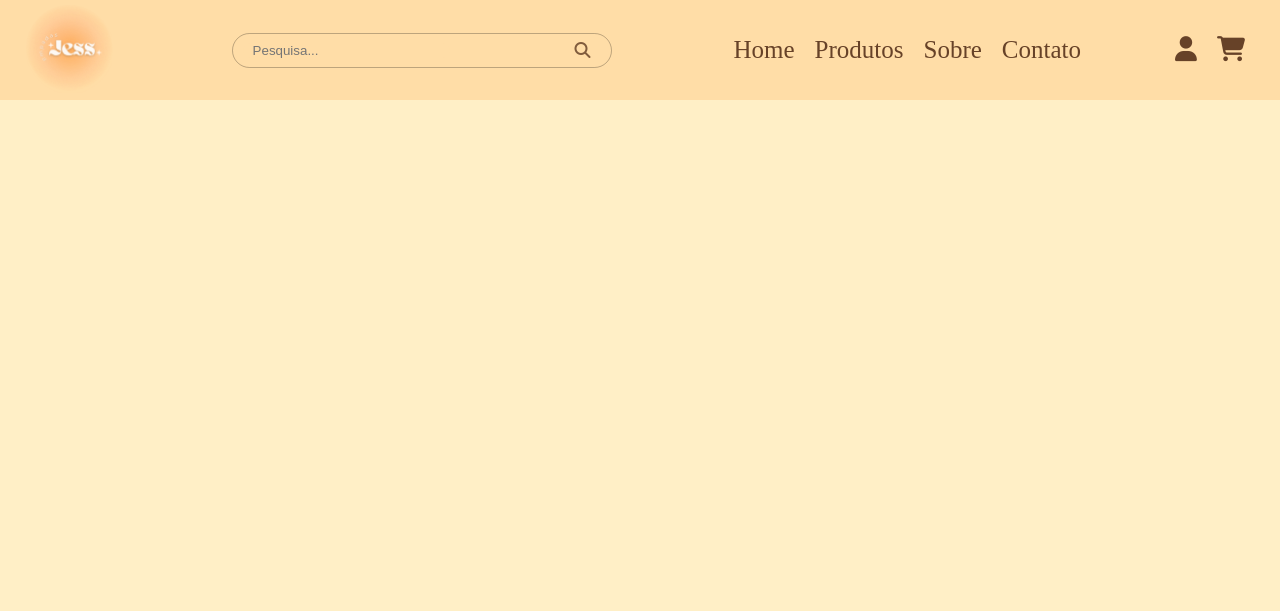
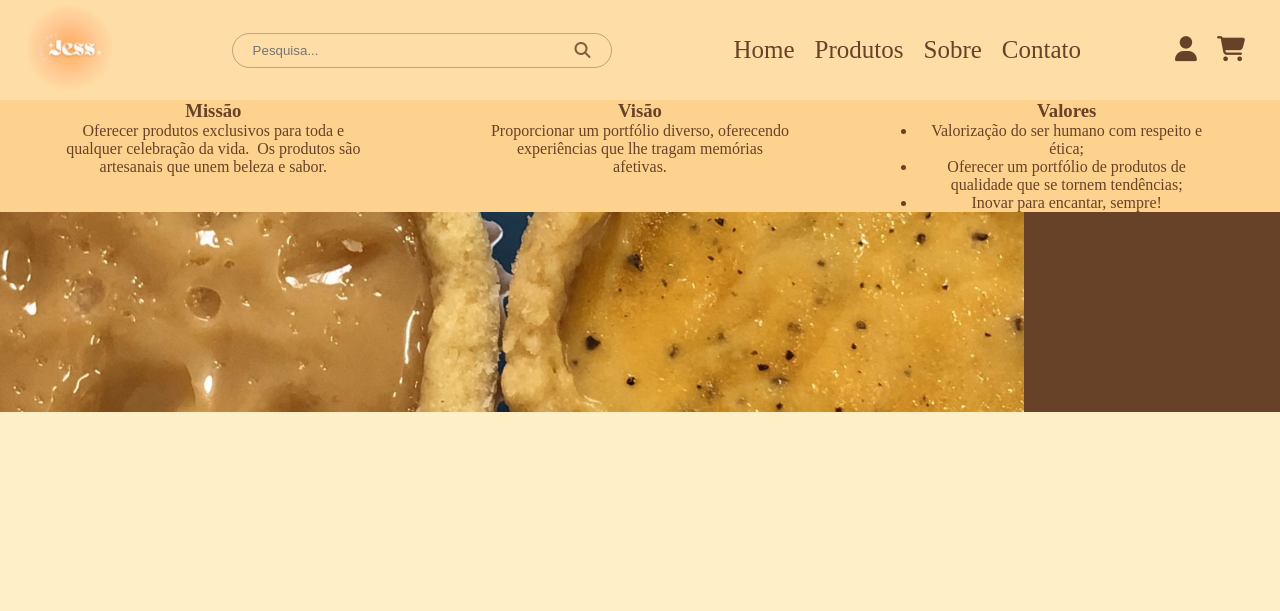
Before and after one commit to jessy3008/doceria-jess_empadas, a Flask app: page / in a window 1280 px wide. Shown: the top 611 px of the page. Run offline with Flask 3, Linux system fonts and the light colour scheme.

Commit message:
criei o sobre

```diff
--- a/main/static/home.css
+++ b/main/static/home.css
@@ -262,3 +262,27 @@ footer {
 .title {
     font-weight: bolder;
 }
+
+#sobre {
+    background-color: #674228;
+}
+
+.textos-sobre {
+    display: flex;
+    align-content: center;
+    justify-content:space-around;
+    background-color:#FDD28E;
+}
+
+.sobretexto {
+    color:#674228;
+    width: 300px;
+    text-align: center;
+
+}
+
+.imgsobre {
+    display: flex;
+    align-items: center;
+
+}
--- a/main/templates/home.html
+++ b/main/templates/home.html
@@ -57,7 +57,44 @@
         <section id="produtos">
 
         </section>
+
         <section id="sobre">
+            <div class="textos-sobre">
+                <div class="sobretexto">
+                    <h3>Missão</h3>
+                    <p>Oferecer produtos exclusivos para toda
+                        e qualquer celebração da vida.
+                        Os produtos são artesanais que unem beleza
+                    e sabor.</p>
+                </div>
+                <div class="sobretexto">
+                    <h3>Visão</h3>
+                    <p>Proporcionar um portfólio diverso,
+                        oferecendo experiências que lhe
+                        tragam memórias afetivas.</p>
+                </div>
+                <div class="sobretexto">
+                    <h3>Valores</h3>
+                    <p>
+                        <ul>
+                            <li>
+                                Valorização do ser humano com respeito e ética;
+                            </li>
+                            <li>
+                                Oferecer um portfólio de produtos de
+                        qualidade que se tornem tendências;
+                            </li>
+                            <li>
+                                Inovar para encantar, sempre!
+                            </li>
+                        </ul>
+                    </p>
+                </div>
+            </div>
+
+            <div class="img-sobre">
+                <img src="../static/img/img-sobre.png" class="imgsobre">
+            </div>
 
         </section>
     </main>
```
Also changed, not shown: main/static/img/img-sobre.png (added).
